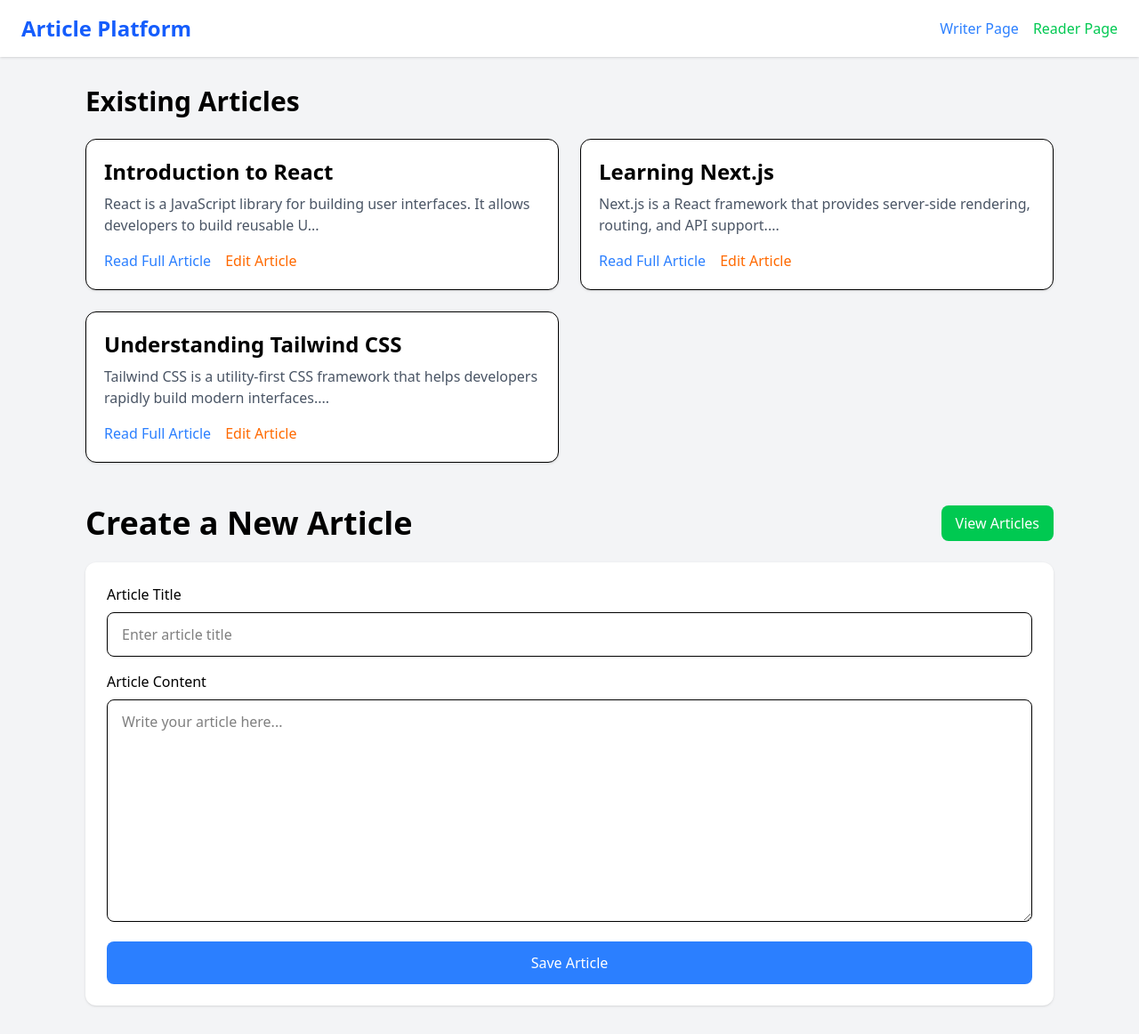
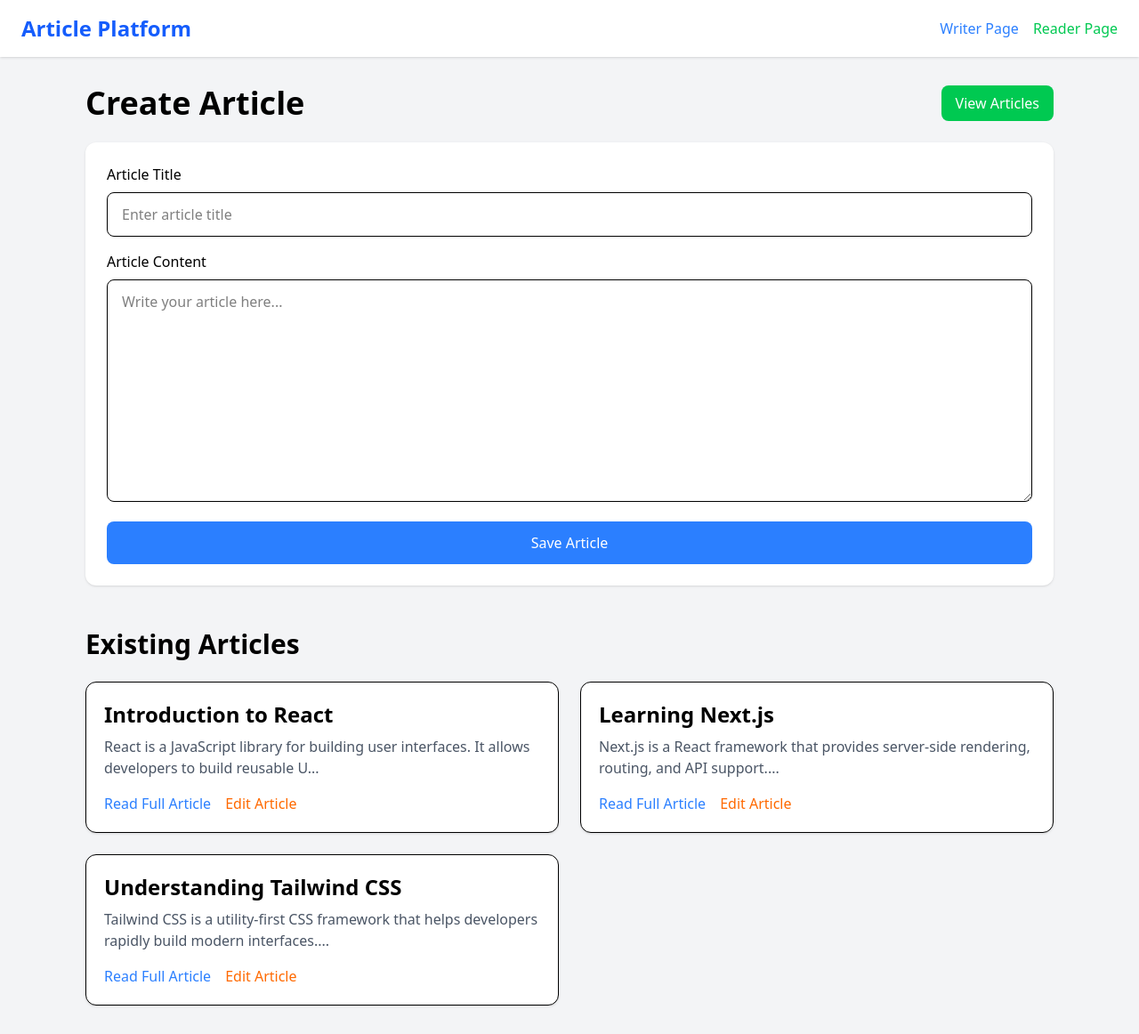
Before and after one commit to pramanandasarkar02/multimedia_content_writter, a Next.js app in the folder client/: page /articles/create in a window 1280 px wide. Shown: the whole page at 89% size. Built offline with nearby package versions, Linux system fonts and the light colour scheme.

Commit message:
feat: demo ui done for writer and reader

```diff
--- a/client/app/articles/create/page.js
+++ b/client/app/articles/create/page.js
@@ -10,19 +10,8 @@
       <Navbar />
 
       <div className="max-w-6xl mx-auto p-8">
-        <div className="mb-6">
-          <h2 className="text-3xl font-bold mb-6">
-            Existing Articles
-          </h2>
-
-          <ArticleList
-            articles={articles}
-            showEdit={true}
-          />
-        </div>
-
-        <div className="flex items-center justify-between mb-6 mt-12">
-          <h1 className="text-4xl font-bold">Create a New Article</h1>
+        <div className="flex items-center justify-between mb-6">
+          <h1 className="text-4xl font-bold">Create Article</h1>
 
           <Link
             href="/articles/view"
@@ -34,7 +23,16 @@
 
         <ArticleForm />
 
+        <div className="mt-12">
+          <h2 className="text-3xl font-bold mb-6">
+            Existing Articles
+          </h2>
 
+          <ArticleList
+            articles={articles}
+            showEdit={true}
+          />
+        </div>
       </div>
     </div>
   );
```
